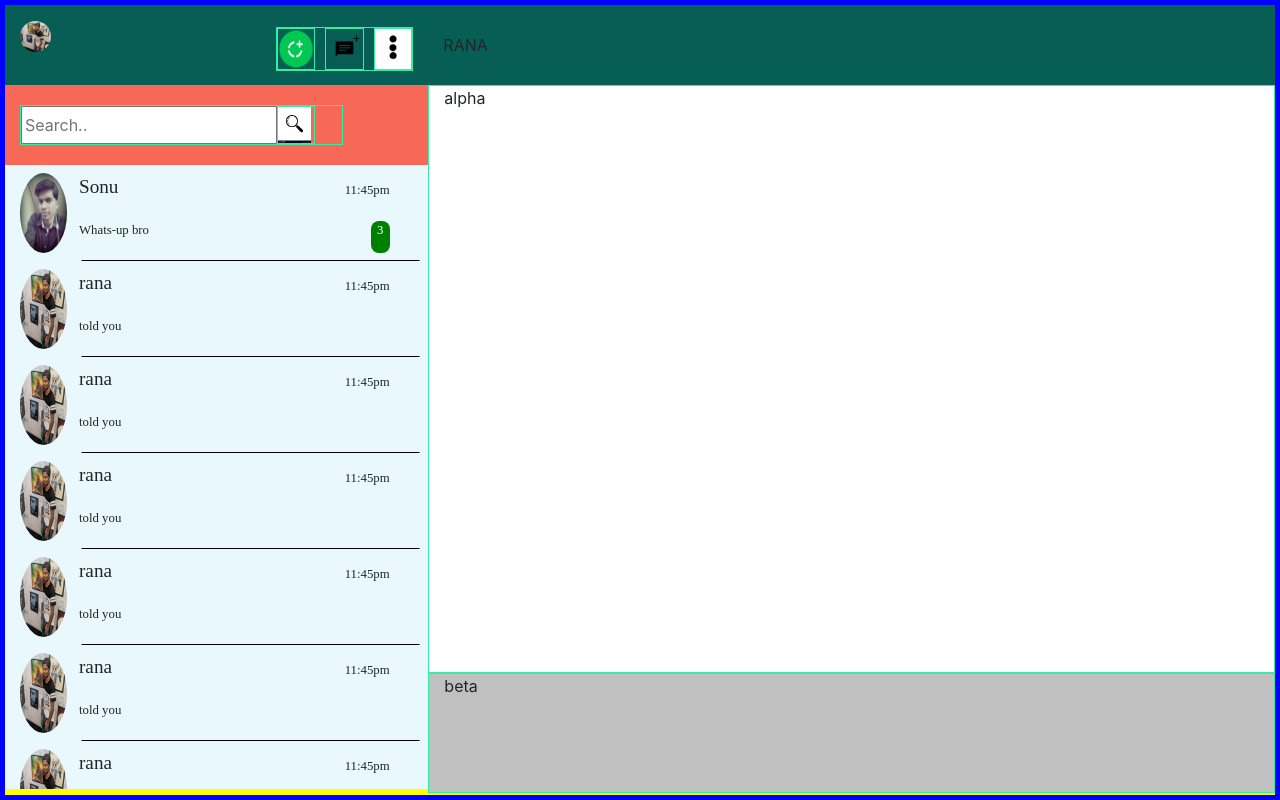
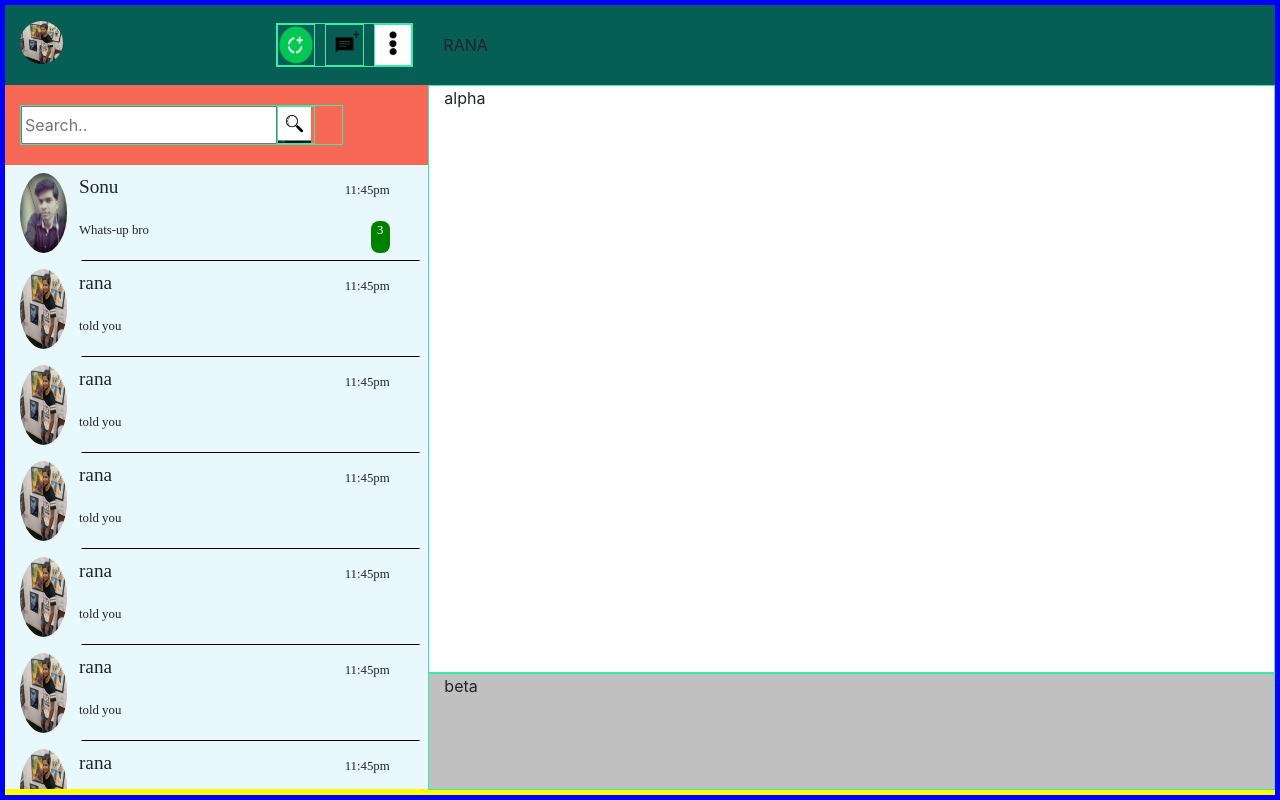
Before and after one commit to RanvijayRana/WhatsApp_repo, a plain HTML site: page index.html in a window 1280 px wide. Drawn offline with nearby package versions, Linux system fonts and the light colour scheme.

Commit message:
div switch

```diff
--- a/index.css
+++ b/index.css
@@ -20,8 +20,8 @@
 }
 
 .titleTop {
-	width: 8%;
-	height: 11vh;
+	width: 11%;
+	height: 10vh;
 	padding-top: 2vh
 }
 
@@ -166,6 +166,6 @@
 
 .message {
 	background-color : silver;
-	height: 15vh;
+	height: 14.6vh;
 	border: 1px solid #35eea4;
 }
--- a/index.html
+++ b/index.html
@@ -11,10 +11,16 @@
 	</head>
 	<body>
 		<div class = "container-fluid containerFrame">
+
+
+
+			<div class ="row parentRow">
+				<div class = "col-sm-4">
+
 					<div class = "row">
-				<div class = "col-sm-4  titleBar">
+						<div class = "col-sm-12  titleBar">
 							<div class = "titleTop">
-							<a href = "profile.html" class = "imgCon"><img src = "pp.jpg"
+									<a href = "profile.html"><img src = "pp.jpg"
 									class = "img-fluid rounded-circle"></a>
 							</div>
 
@@ -35,16 +41,8 @@
 								</div>
 							</div>
 						</div>
-
-				<div class = "col-sm-8 titleBar">
-				RANA
 					</div>
 
-			</div>
-
-
-			<div class ="row parentRow">
-				<div class = "col-sm-4">
 					<div class = "row">
 						<div class = "col-sm-12  search">
 							<div class = "searchContainer">
@@ -161,6 +159,11 @@
 					<div class = "row">
 						<div class = "col-sm-12">
 							<div class = "row">
+								<div class = "col-sm-12 titleBar">
+									RANA
+								</div>
+							</div>
+							<div class = "row">
 								<div class = "col-sm-12 messageArea">
 										<p>alpha</p>
 								</div>
```
Lines whose indentation alone changed are shown as unchanged.
